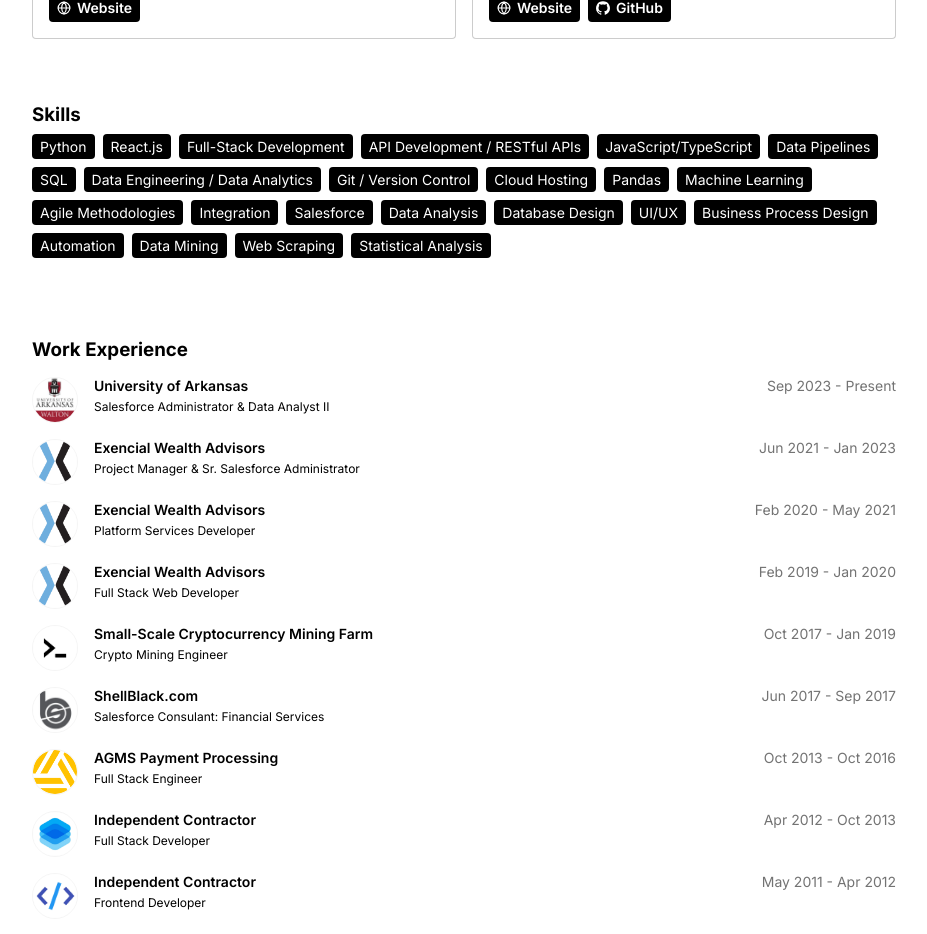
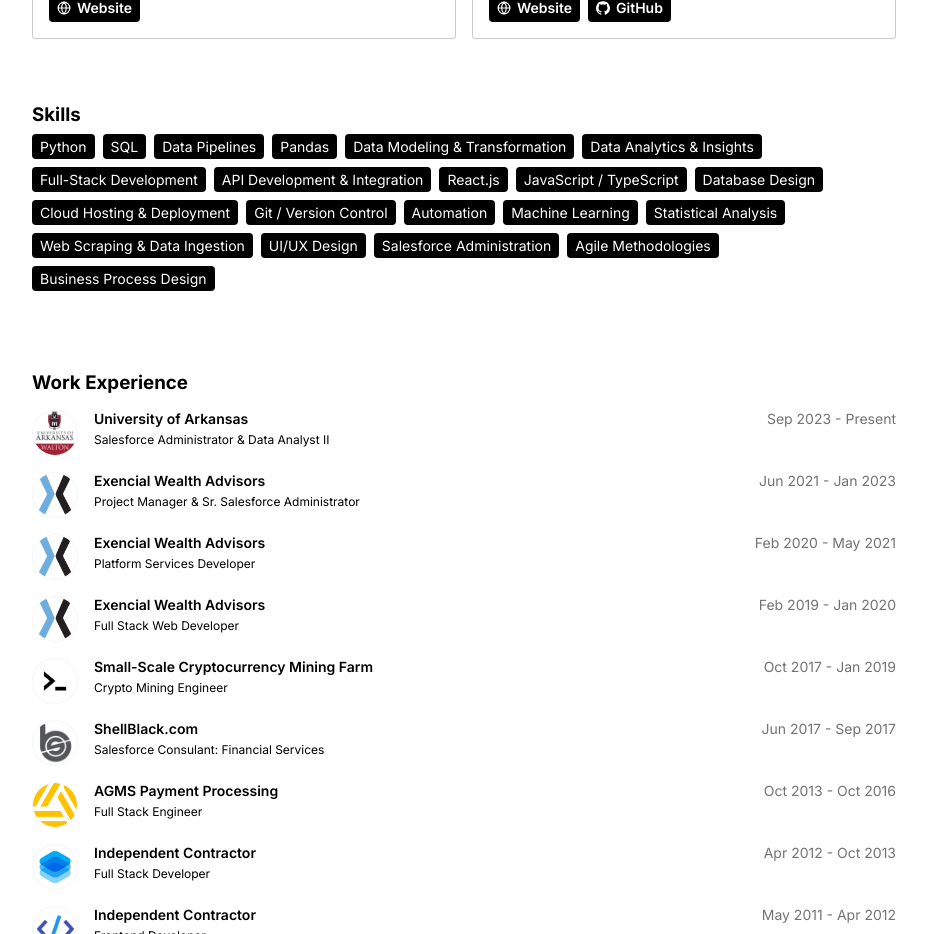
Before and after one commit to jasonniebauer/jasonniebauer.github.io, a React (Vite) app: page / in a window 1280 px wide. Shown: the part 1160-2094 px from the top of the page, without its empty margins (176-1103 px from the left). Built offline with nearby package versions, Linux system fonts and the light colour scheme.

Commit message:
Reorder skills

```diff
--- a/src/components/Skills.jsx
+++ b/src/components/Skills.jsx
@@ -1,28 +1,31 @@
 const Skills = () => {
     const mySkills = [
-        { label: 'Python'},
-        { label: 'React.js'},
-        { label: 'Full-Stack Development'},
-        { label: 'API Development / RESTful APIs'},
-        { label: 'JavaScript/TypeScript'},
-        { label: 'Data Pipelines'},
-        { label: 'SQL'},
-        { label: 'Data Engineering / Data Analytics'},
-        { label: 'Git / Version Control'},
-        { label: 'Cloud Hosting'},
-        { label: 'Pandas'},
-        { label: 'Machine Learning'},
-        { label: 'Agile Methodologies'},
-        { label: 'Integration'},
-        { label: 'Salesforce'},
-        { label: 'Data Analysis'},
-        { label: 'Database Design'},
-        { label: 'UI/UX'},
-        { label: 'Business Process Design'},
-        { label: 'Automation'},
-        { label: 'Data Mining'},
-        { label: 'Web Scraping'},
+        // Core Analytics & Data Foundations
+        { label: 'Python' },
+        { label: 'SQL' },
+        { label: 'Data Pipelines' },
+        { label: 'Pandas' },
+        { label: 'Data Modeling & Transformation' },
+        { label: 'Data Analytics & Insights' },
+        // Software & Systems Engineering
+        { label: 'Full-Stack Development' },
+        { label: 'API Development & Integration' },
+        { label: 'React.js' },
+        { label: 'JavaScript / TypeScript' },
+        { label: 'Database Design' },
+        // Scalability & Operations
+        { label: 'Cloud Hosting & Deployment' },
+        { label: 'Git / Version Control' },
+        { label: 'Automation' },
+        // Advanced & Specialized
+        { label: 'Machine Learning' },
         { label: 'Statistical Analysis' },
+        { label: 'Web Scraping & Data Ingestion' },
+        { label: 'UI/UX Design' },
+        // Domain & Process
+        { label: 'Salesforce Administration' },
+        { label: 'Agile Methodologies' },
+        { label: 'Business Process Design' },
     ];
 
     const skillsList = mySkills.map(skill =>
```
